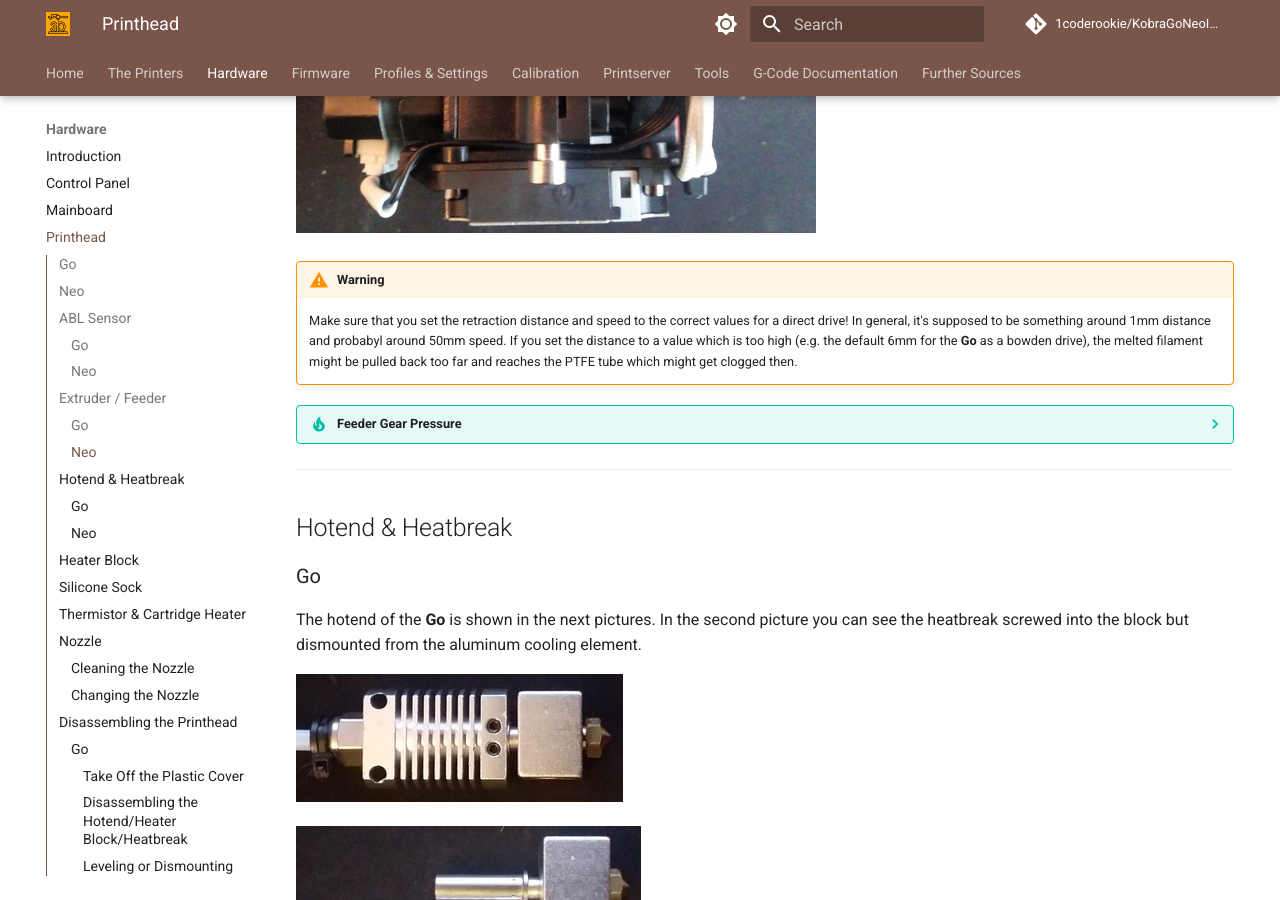
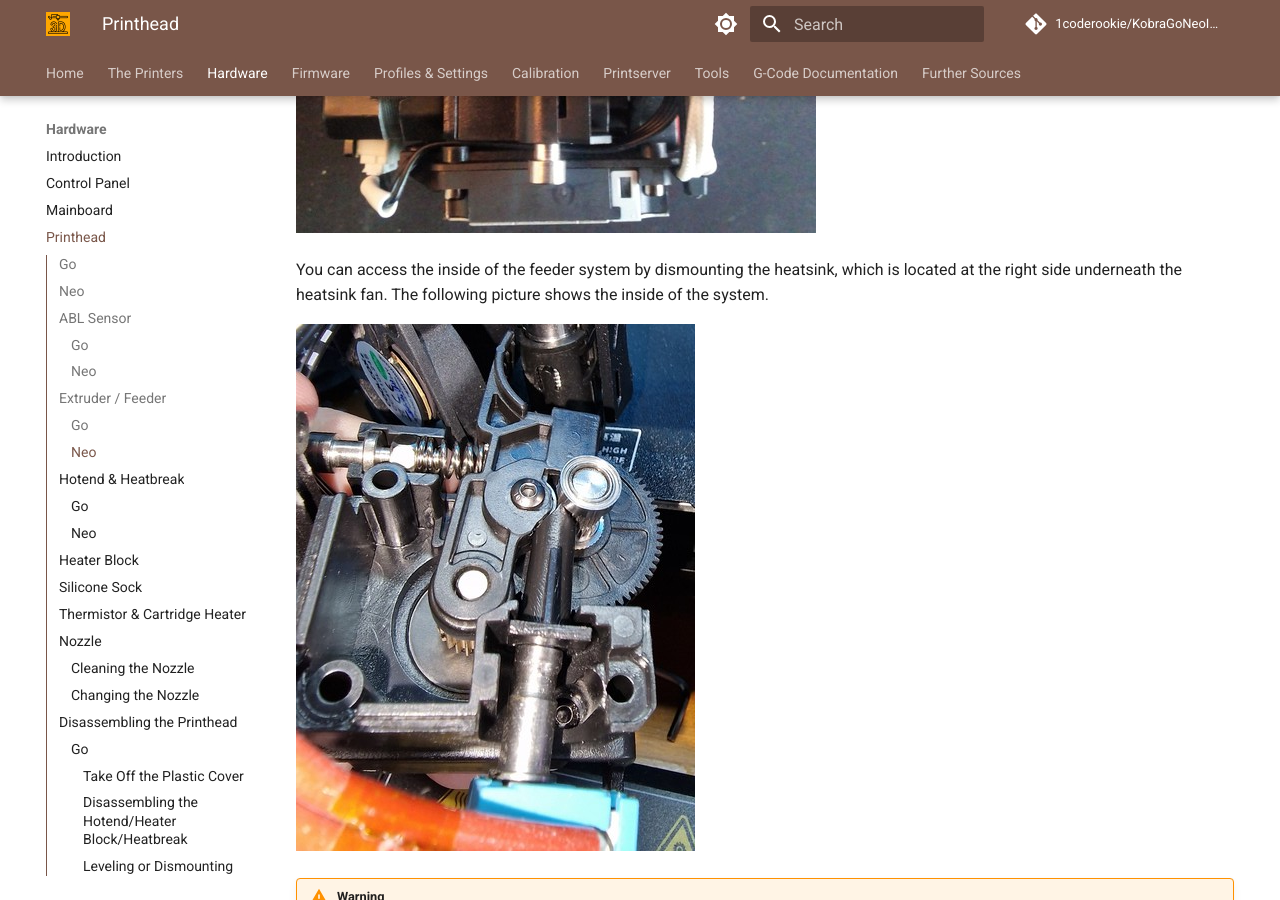
Before and after one commit to 1coderookie/KobraGoNeoInsights, an MkDocs documentation site: the page built from docs/hardware/printhead.md, in a window 1280 px wide and 900 px high, scrolled down 5307 px. Built offline with MkDocs 1.6.1 and Material for MkDocs 9.7.7, drawn with Linux system fonts in a browser that asks for light colours; comment, search, counter and statistics services are not loaded.

Commit message:
Update printhead.md

```diff
--- a/docs/hardware/printhead.md
+++ b/docs/hardware/printhead.md
@@ -79,13 +79,19 @@ At the top in front of the little hole where the filament is inserted you find a
 
 ![Feeder top view](../assets/images/head_feeder_topview_web.jpg)
 
+You can access the inside of the feeder system by dismounting the heatsink, which is located at the right side underneath the heatsink fan. The following picture shows the inside of the system.
+
+![Feeder inside](../assets/images/head_neo_feeder-inside_web.jpg)
+
 !!! warning
 
     Make sure that you set the retraction distance and speed to the correct values for a direct drive! In general, it's supposed to be something around 1mm distance and probabyl around 50mm speed. If you set the distance to a value which is too high (e.g. the default 6mm for the **Go** as a bowden drive), the melted filament might be pulled back too far and reaches the PTFE tube which might get clogged then.
 
 ??? tip "Feeder Gear Pressure"
 
-    When adjusting the pressure of the feeder gear, make sure you don't tighten it up too much as it could squeeze and deform the filament. On the other hand it shouldn't be too loose though as it should transport the filament reliably. If you hold the filament with two fingers applying just a little amount of pressure and the feeder still pulls it out of your fingers, then you should be good. You might want to try different settings of the tension though.
+    When adjusting the pressure of the feeder gear, make sure you don't tighten it up too much as it could squeeze and deform the filament. On the other hand it shouldn't be too loose though as it should transport the filament reliably.
+    When pulling out the filament of the extruder system, you should notice little dents on the surface of the filament from the teeth of the feeder gear, the filament itself shouldn't be squeezed and deformed though, it should still be "round" so to say. You don't want the feeder gear to "bite" too much into the filament as well though, as this may lead to inconsistentites of the filament flow. On the other hand, the filament should be fed reliably, which especially comes into account while retracting. So keep an eye on the shaft of the motor by looking at the back of the motor - if you notice that it's slipping while retracting, you definitely need to increase the tension.
+    As a rule of thumb you can keep in mind that the pressure should be higher when using hard filament like PLA and lower when using soft filament like TPU.
 
 ---
 
```
